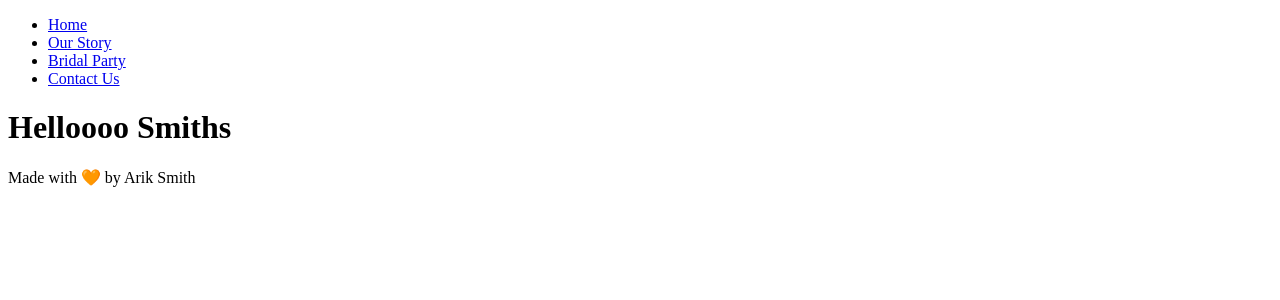
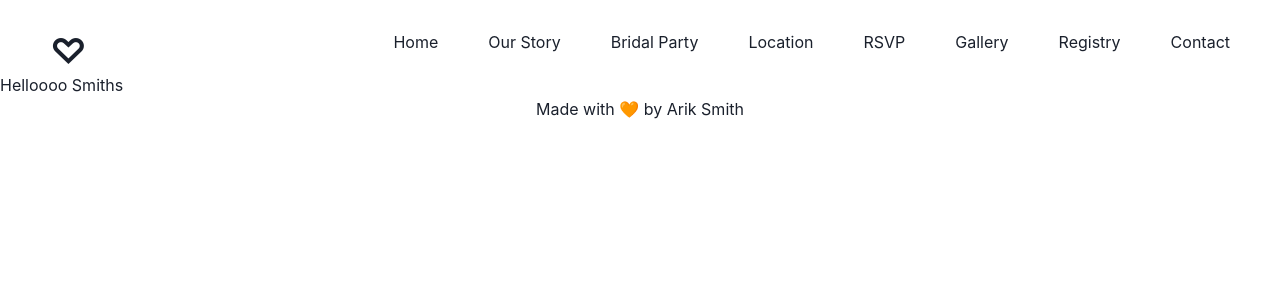
Before and after one commit to 4upz/wedding-site, a Next.js app: page / in a window 1280 px wide. Shown: the top 300 px of the page. Built offline with nearby package versions, Linux system fonts and the light colour scheme.

Commit message:
Adds chakra and redefines page layout

```diff
--- a/components/layout.js
+++ b/components/layout.js
@@ -1,14 +1,13 @@
 import Nav from './nav.js'
+import { Flex } from '@chakra-ui/react'
 
 export default function Layout({ children }) {
   return (
     <>
-            <header>
       <Nav />
-            </header>
       {children}
       <footer>
-                <span>Made with 🧡 by Arik Smith</span>
+        <Flex justify="center"> Made with 🧡 by Arik Smith</Flex>
       </footer>
     </>
   )
--- a/components/nav.js
+++ b/components/nav.js
@@ -1,30 +1,28 @@
-import Link from 'next/link'
+import { Flex, Heading, Link } from '@chakra-ui/react'
+import NextLink from 'next/link'
+
+const pages = [
+  { href: '/', label: 'Home' },
+  { href: '/story', label: 'Our Story' },
+  { href: '/bridal-party', label: 'Bridal Party' },
+  { href: '/location', label: 'Location' },
+  { href: '/rsvp', label: 'RSVP' },
+  { href: '/gallery', label: 'Gallery' },
+  { href: '/registry', label: 'Registry' },
+  { href: '/contact', label: 'Contact' },
+]
 
 export default function Nav() {
-    return (
-        <nav>
-            <ul>
-                <li>
-                    <Link href="/">
-                        <a>Home</a>
-                    </Link>
-                </li>
-                <li>
-                    <Link href="/story">
-                        <a>Our Story</a>
-                    </Link>
-                </li>
-                <li>
-                    <Link href="/bridal-party">
-                        <a>Bridal Party</a>
-                    </Link>
-                </li>
-                <li>
-                    <Link href="/contact">
-                        <a>Contact Us</a>
-                    </Link>
-                </li>
-            </ul>
-        </nav>
-    )
+  return (
+    <Flex as="header" justify="space-between" mt="30px" mx="50px">
+      <Heading>♡</Heading>
+      <Flex as="nav" gap="50px">
+        {pages.map((page) => (
+          <NextLink href={page.href} key={page.label}>
+            <Link>{page.label}</Link>
+          </NextLink>
+        ))}
+      </Flex>
+    </Flex>
+  )
 }
--- a/package.json
+++ b/package.json
@@ -9,6 +9,10 @@
     "lint": "next lint"
   },
   "dependencies": {
+    "@chakra-ui/react": "^2.1.2",
+    "@emotion/react": "^11",
+    "@emotion/styled": "^11",
+    "framer-motion": "^6",
     "next": "12.1.5",
     "react": "18.1.0",
     "react-dom": "18.1.0"
--- a/pages/_app.js
+++ b/pages/_app.js
@@ -1,9 +1,12 @@
+import { ChakraProvider } from '@chakra-ui/react'
 import Layout from '../components/layout'
 
 export default function App({ Component, pageProps }) {
-    return (
-        <Layout>
-            <Component {...pageProps} />
-        </Layout>
-    )
+  return (
+    <ChakraProvider>
+      <Layout>
+        <Component {...pageProps} />
+      </Layout>
+    </ChakraProvider>
+  )
 }
--- /dev/null
+++ b/theme/index.js
@@ -0,0 +1 @@
+// Ivory theme: #FFFFF0
```
Also changed, not shown: 1 other file (tests, documents, lock files or other folders). Lines whose indentation alone changed are shown as unchanged.
